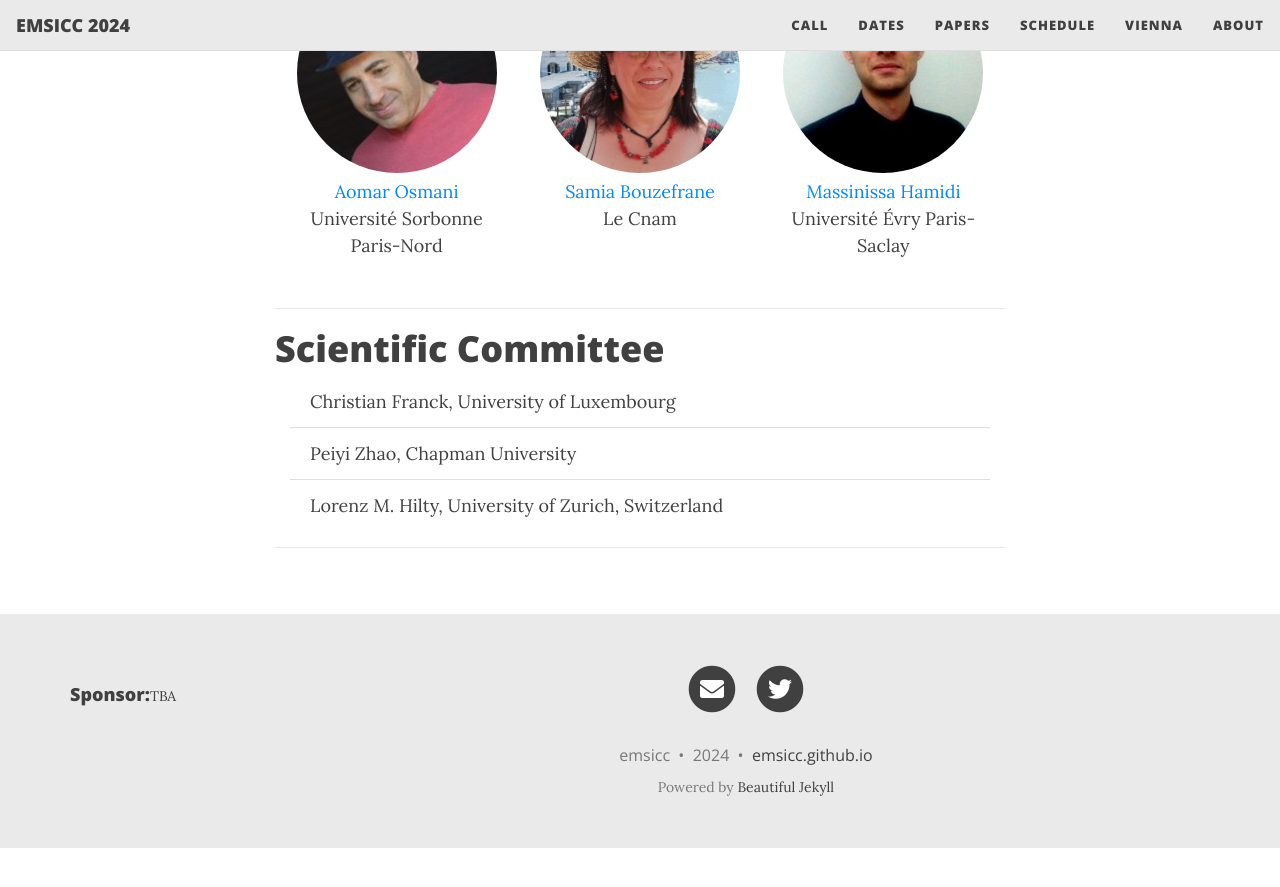
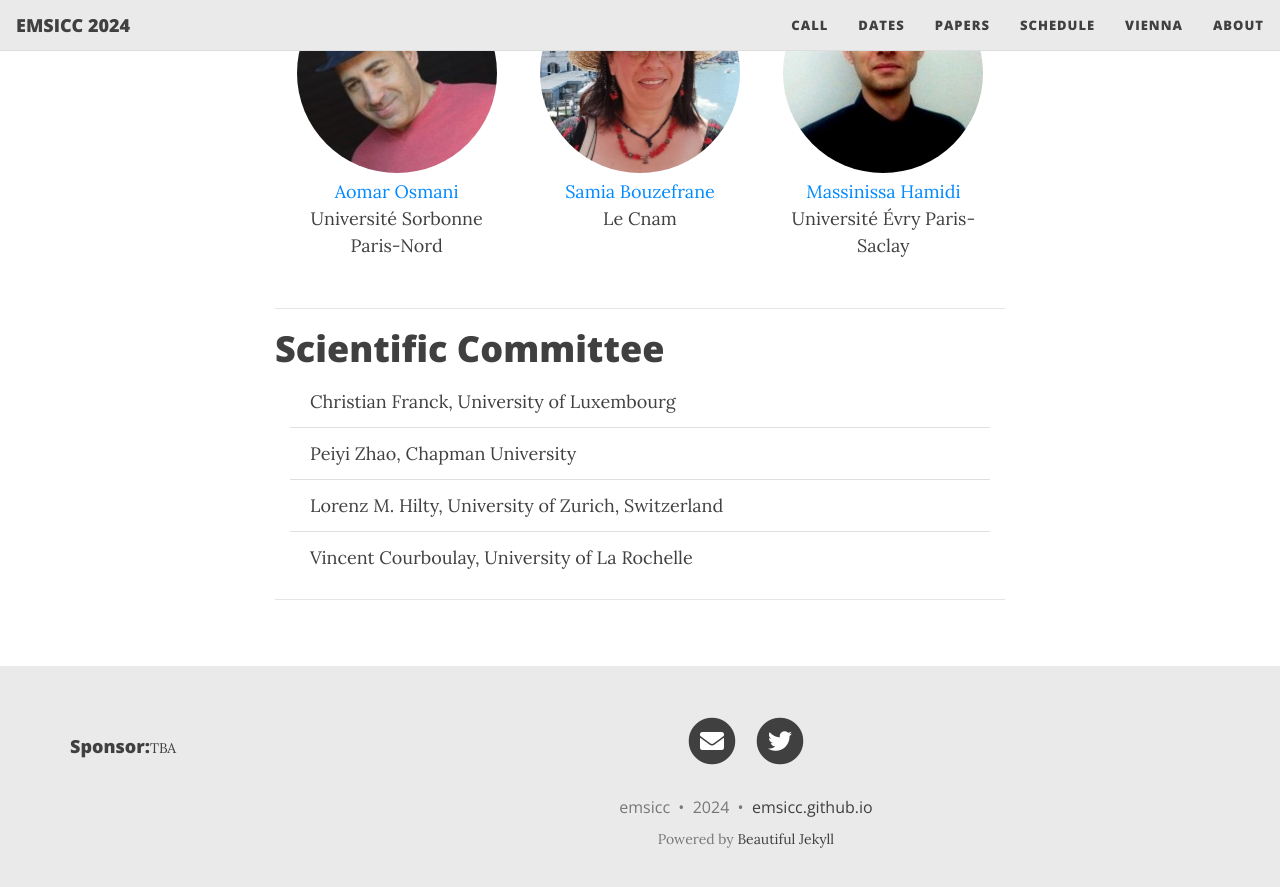
Before and after one commit to emsicc/2024, a Jekyll site: the page built from index.md, in a window 1280 px wide and 900 px high, scrolled down 2104 px. Shown: the top 887 px of the window. Built offline with Jekyll 4.4.1, drawn with Linux system fonts in a browser that asks for light colours; nearby versions of some CDN libraries; before the commit the page ends 2952 px from its top, so only the background shows below that.

Commit message:
Update pc.yml

```diff
--- a/_data/pc.yml
+++ b/_data/pc.yml
@@ -1,5 +1,6 @@
 people: [
   "Christian Franck, University of Luxembourg",
   "Peiyi Zhao, Chapman University",
-  "Lorenz M. Hilty, University of Zurich, Switzerland"
+  "Lorenz M. Hilty, University of Zurich, Switzerland",
+  "Vincent Courboulay, University of La Rochelle"
 ]
```
